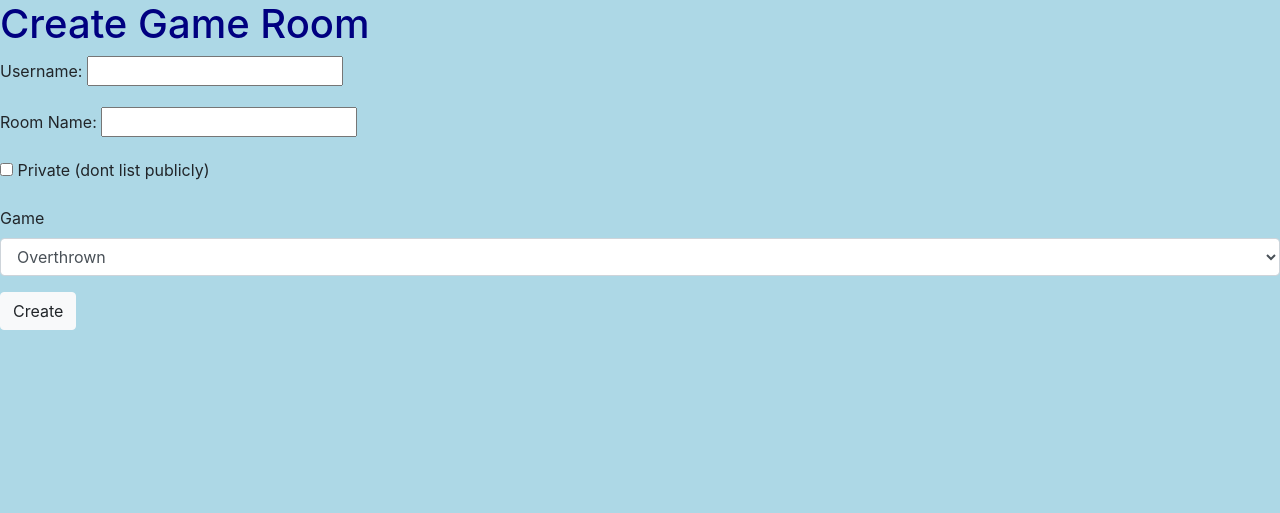
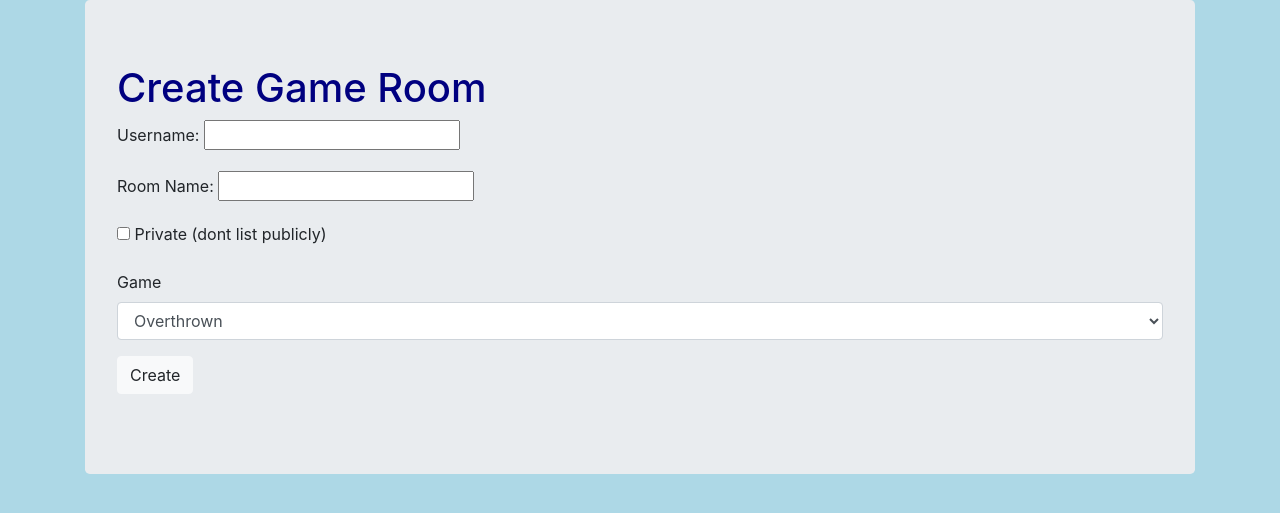
Before and after one commit to teddypo/teddypocards, a Flask app: page /create_page in a window 1280 px wide. Shown: the top 513 px of the page. Run offline with Flask 2, Linux system fonts and the light colour scheme; some libraries are stand-ins or nearby versions.

Commit message:
Add containers and jumbotrons to main pages

```diff
--- a/templates/create_page.html
+++ b/templates/create_page.html
@@ -1,5 +1,7 @@
 {% extends 'base.html' %}
 {% block bodycontent %}
+<div class="container">
+<div class="jumbotron">
 <h1>Create Game Room</h1>
 <form action="{{url_for('create')}}" method="post" id="create_form">
   <div class="form-group">
@@ -26,4 +28,6 @@
 	  <button type="submit" class="btn btn-light" id="create_submit">Create</button>
   </div>
 </form>
+</div>
+</div>
 {% endblock %}
--- a/templates/join_page.html
+++ b/templates/join_page.html
@@ -1,5 +1,7 @@
 {% extends 'base.html' %}
 {% block bodycontent %}
+<div class="container">
+<div class="jumbotron">
 <form action="{{url_for('join')}}" method="post">
   <div class="form-group">
 	<label>Username:</label>
@@ -21,4 +23,6 @@
 	<input type="submit" value="Join" name="public_join"/>
   </div>
 </form>
+</div>
+</div>
 {% endblock %}
--- a/templates/play_page.html
+++ b/templates/play_page.html
@@ -9,6 +9,8 @@
 	</script>
 {% endblock %}
 {% block bodycontent %}
+<div class="container">
+<div class="jumbotron">
 	<h1>room_name: {{room_name}} </h1>
 	<h1>user_name: {{user_name}} </h1>
 	{% for player in players %}
@@ -61,4 +63,6 @@
 	<a href={{url_for("action", user_name=user_name, action_string="reset_0", room_name=room_name)}}>Reset Game</a>
 	<h1></h1>
 	<a href={{url_for("join", user_name=user_name, room_name=room_name)}}>Rejoin</a>
+</div>
+</div>
 {% endblock %}
```
